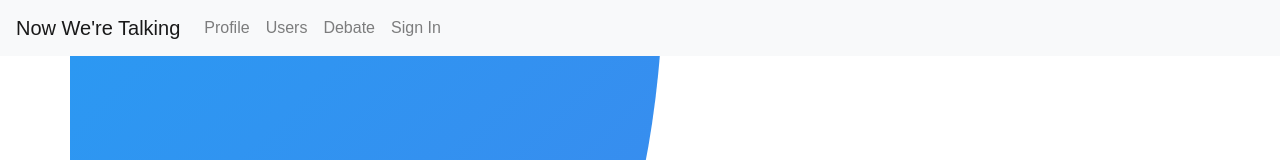
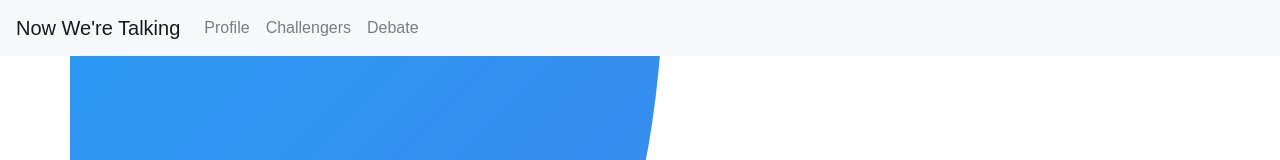
Before and after one commit to NowWereTalking/app, a React (Create React App) app: page / in a window 1280 px wide. Shown: the top 160 px of the page. Built offline with nearby package versions, Linux system fonts and the light colour scheme; some icons are missing.

Commit message:
updated navbar removed sign in

```diff
--- a/src/Components/NavBar.js
+++ b/src/Components/NavBar.js
@@ -11,9 +11,9 @@ function NavBar() {
           <Navbar.Collapse id="basic-navbar-nav">
               <Nav className="mr-auto">
                   <Link className="nav-item nav-link" to="/">Profile</Link>
-                  <Link className="nav-item nav-link" to="/topics">Users</Link>
-                  <Link className="nav-item nav-link" to="/profile">Debate</Link>
-                  <Link className="nav-item nav-link" to="/challenge">Sign In</Link>
+                  <Link className="nav-item nav-link" to="/users">Challengers</Link>
+                  <Link className="nav-item nav-link" to="/debate">Debate</Link>
+
 
               </Nav>
 
```
Also changed, not shown: 1 other file (tests, documents, lock files or other folders).
